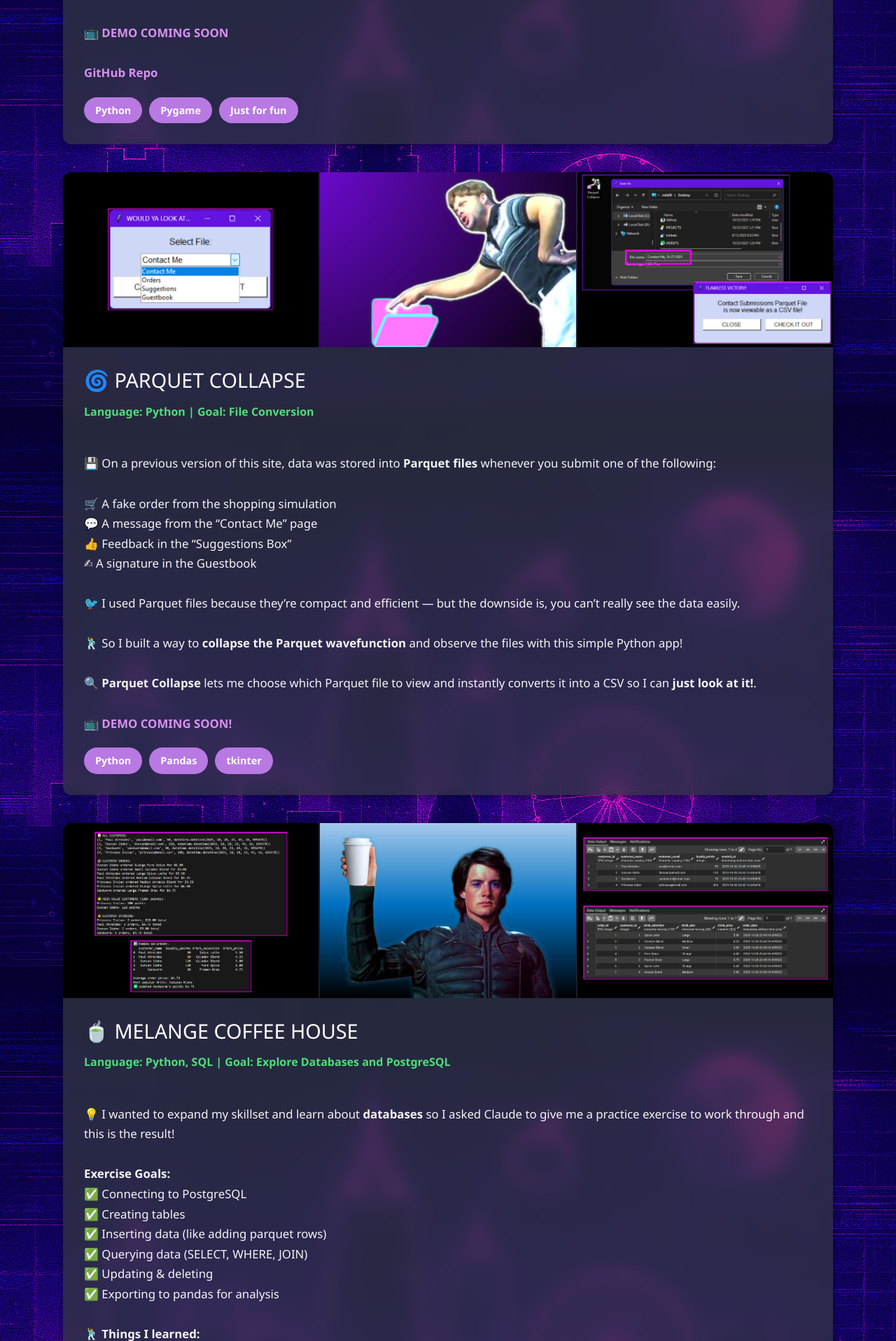
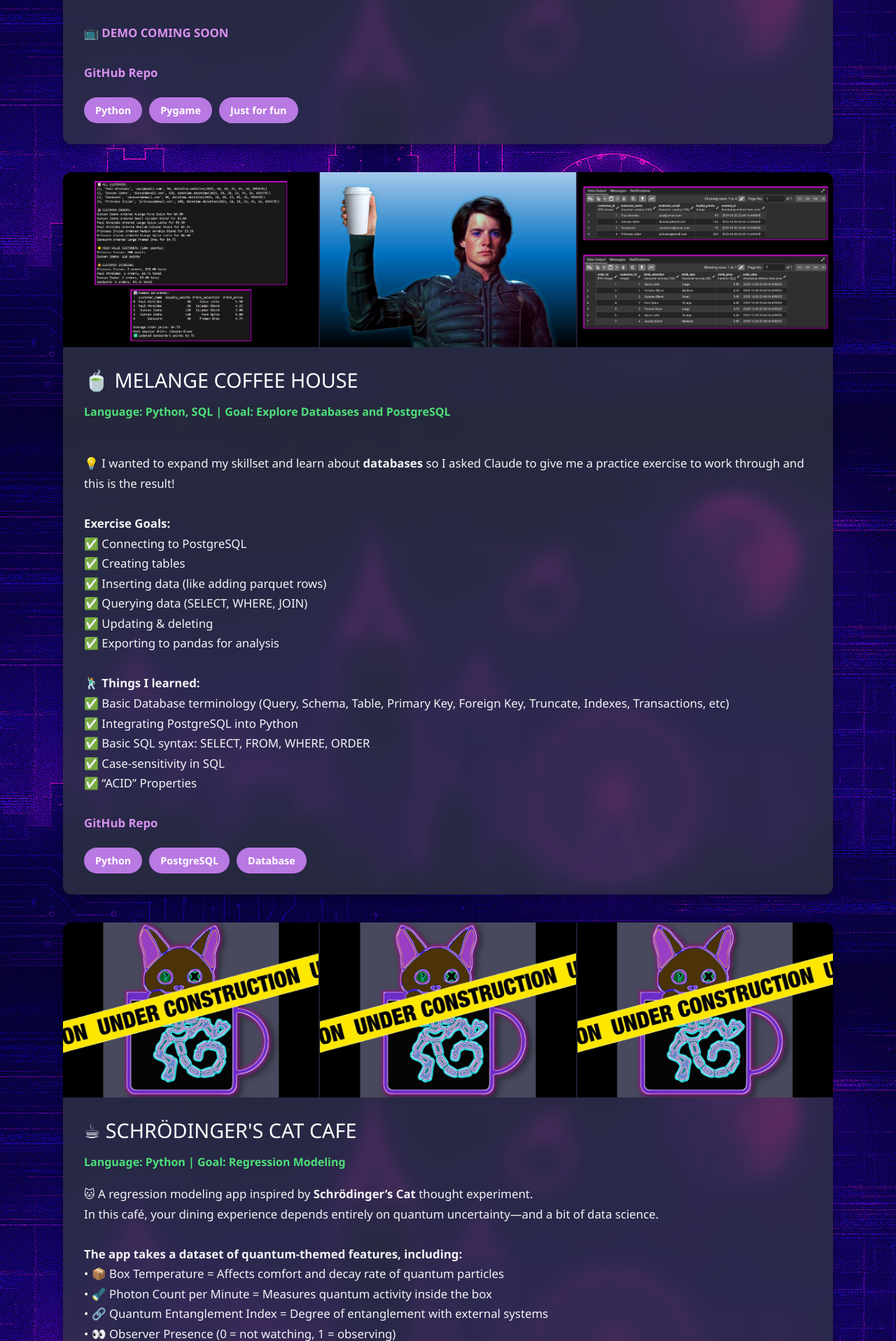
Before and after one commit to mkb0020/PortfolioSite, a Flask app: page /coding in a window 1280 px wide. Shown: the part 3420-5336 px from the top of the page at 70% size. Run offline with Flask 3, Linux system fonts and the light colour scheme.

Commit message:
removing parquet collapse for now

```diff
--- a/templates/coding.html
+++ b/templates/coding.html
@@ -105,7 +105,7 @@
 
 
 
-    <div class="project-card"> <!-- PARQUET COLLAPSE -->
+    <!-- <div class="project-card">  PARQUET COLLAPSE
         <div class="project-images">
             <img src="/static/images/tech/Parquet1.jpg" alt="Parquet Collapse Screenshot 1" class="project-img">
             <img src="/static/images/tech/ParquetIcon.jpg" alt="Parquet Collapse Desktop Icon" class="project-img">
@@ -133,7 +133,7 @@
                 <span class="tag">tkinter</span>
             </div>
         </div>
-    </div>
+    </div> -->
 
 
 
```
